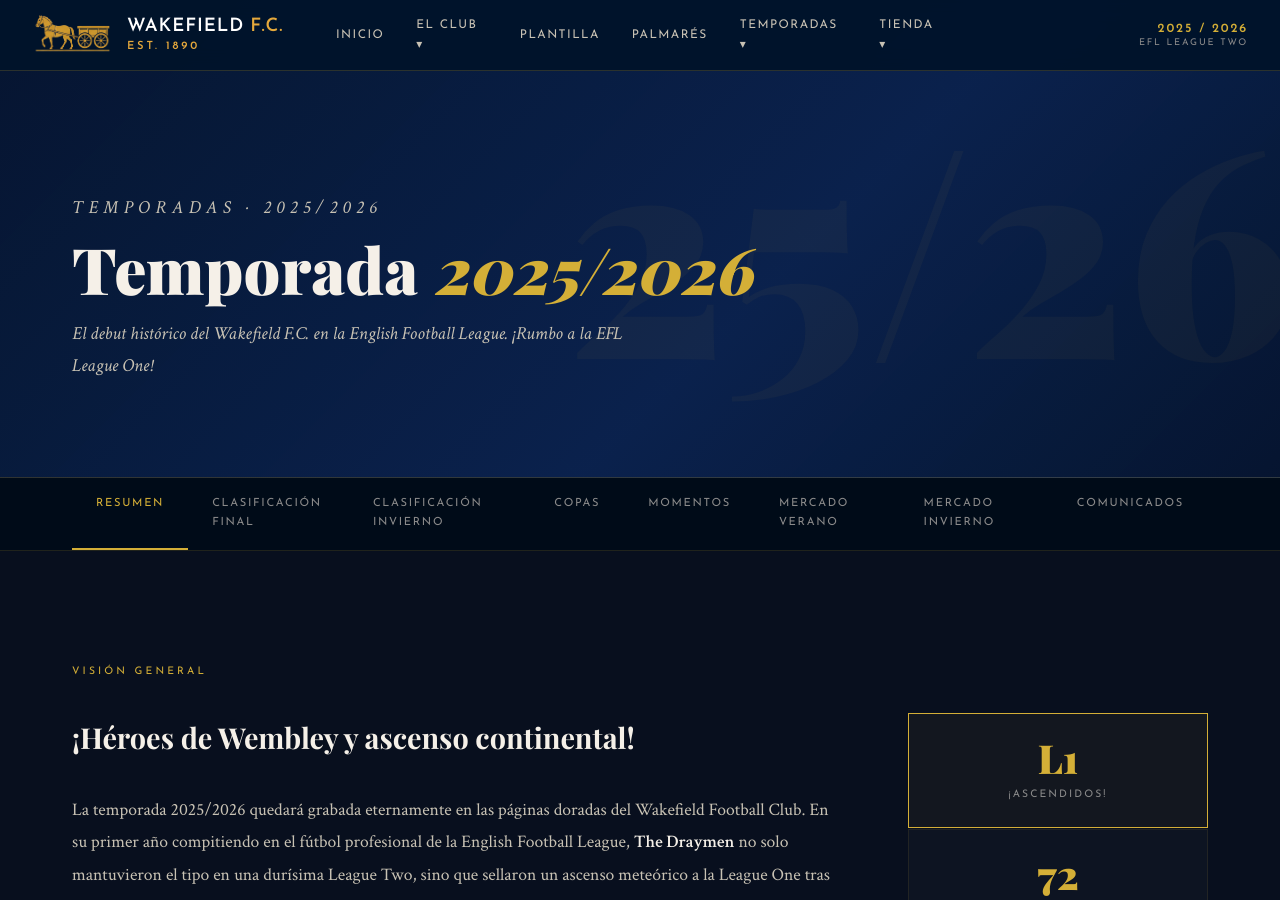
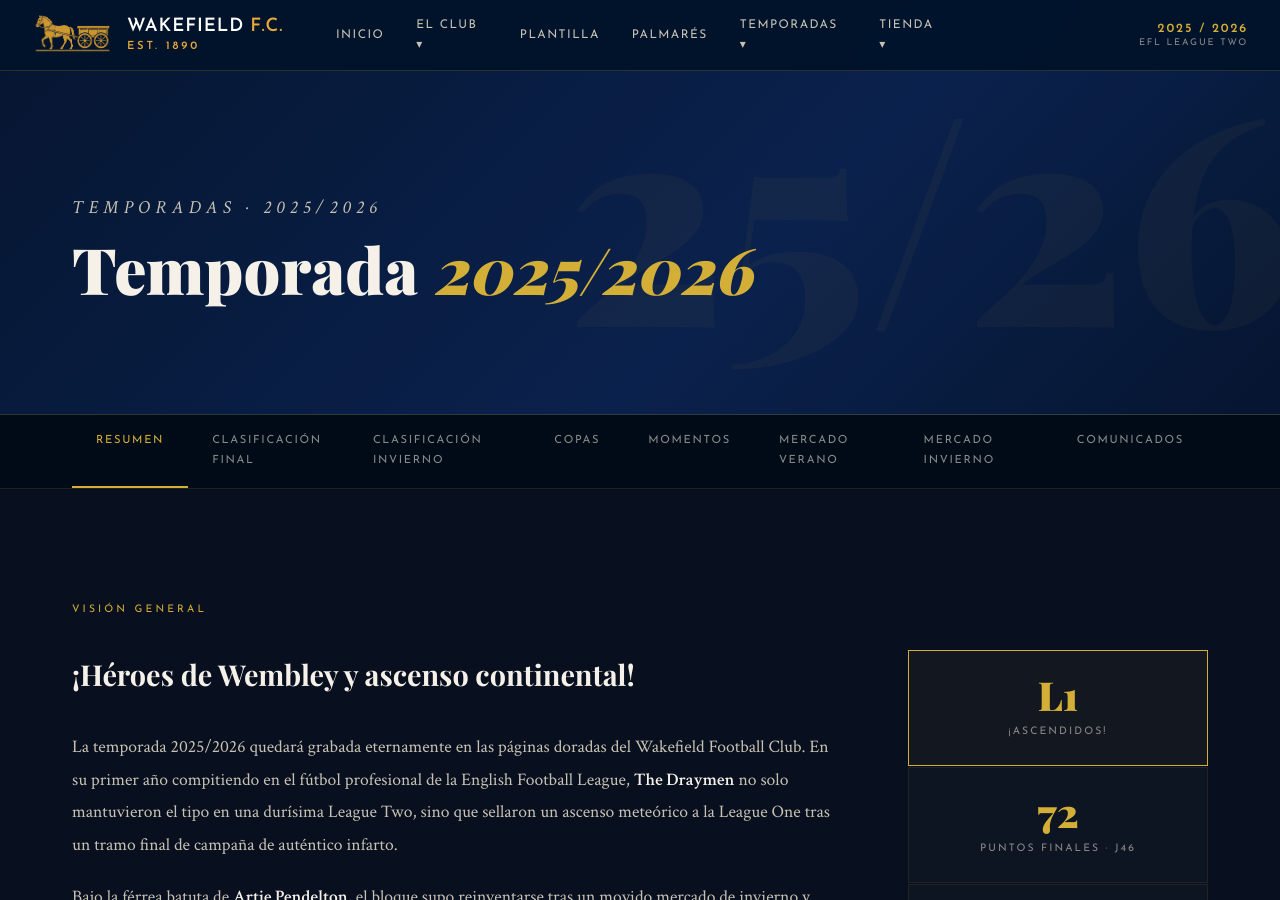
Before and after one commit to riise66/wakefieldfc, a Jekyll site: the page built from pages/temporada-2526.html, in a window 1280 px wide and 900 px high. Built offline with Jekyll 4.4.1, drawn with Linux system fonts in a browser that asks for light colours; some web fonts are replaced; a style sheet for code colours, icons or effects is not loaded; some of the changed text lies outside the part shown.

Commit message:
Update temporada-2526.html

```diff
--- a/pages/temporada-2526.html
+++ b/pages/temporada-2526.html
@@ -273,8 +273,7 @@ extra_css_file: /assets/css/temporada-2526.css
   <div class="temp-hero-inner">
     <p class="section-label">Temporadas · 2025/2026</p>
     <h1>Temporada <em>2025/2026</em></h1>
-    <p>El debut histórico del Wakefield F.C. en la English Football League. ¡Rumbo a la EFL League One!</p>
-  </div>
+    </div>
 </div>
 
 <nav class="temp-nav">
@@ -365,7 +364,7 @@ extra_css_file: /assets/css/temporada-2526.css
         </tr>
         <tr class="tabla-zona"><td colspan="10">🏆 Ganador del Playoff de Ascenso</td></tr>
         <tr class="wakefield">
-          <td><span class="tabla-pos">4</span></td><td class="tabla-club">Wakefield F.C. 👑</td>
+          <td><span class="tabla-pos">4</span></td><td class="tabla-club">Wakefield F.C.</td>
           <td>46</td><td>19</td><td>15</td><td>12</td><td>76</td><td>53</td><td>+23</td><td><span class="tabla-pts">72</span></td>
         </tr>
         <tr class="tabla-zona"><td colspan="10">Eliminatorias de ascenso</td></tr>
@@ -498,7 +497,7 @@ extra_css_file: /assets/css/temporada-2526.css
     <h2>Mercado de Verano</h2>
     <div class="comunicados-list">
       <div class="placeholder-box">
-        <p>Añade aquí los movimientos del mercado de verano</p>
+        <p>No ha habido movimientos dest</p>
       </div>
     </div>
   </div>
```
